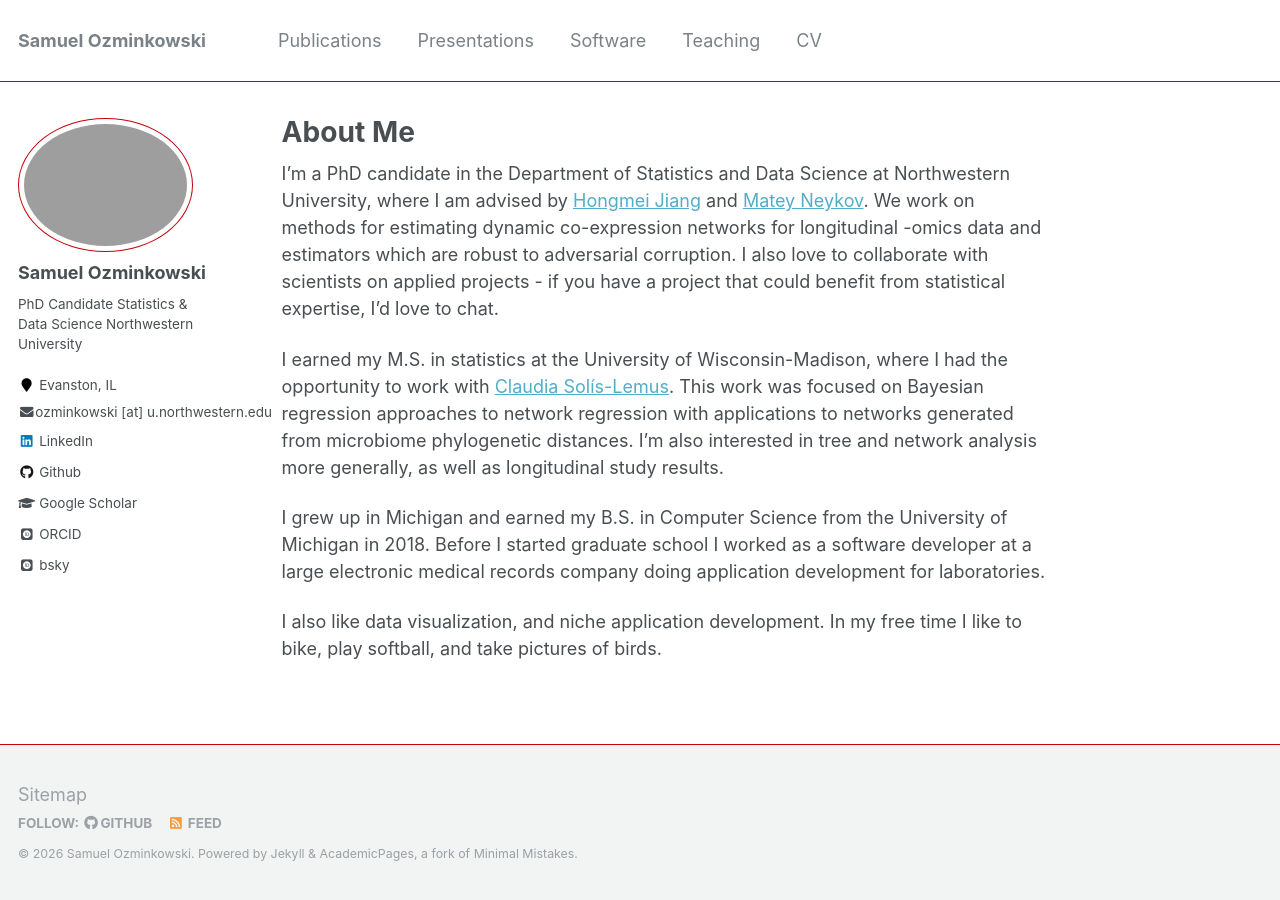
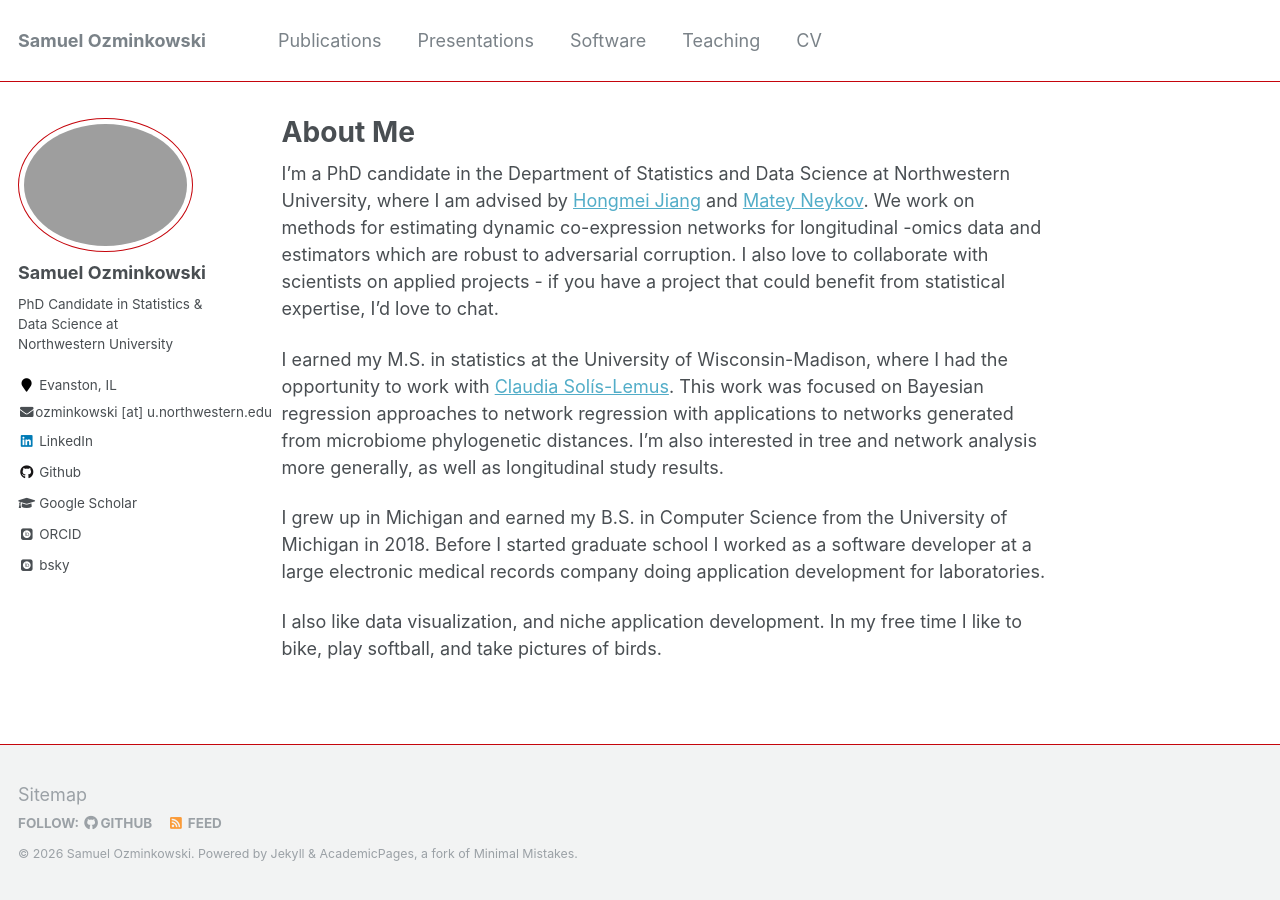
Before and after one commit to samozm/samozm.github.io, a Jekyll site: the page built from _pages/about.md, in a window 1280 px wide. Built offline with Jekyll 4.4.1, drawn with Linux system fonts in a browser that asks for light colours; some web fonts are replaced.

Commit message:
fix bio2

```diff
--- a/_config.yml
+++ b/_config.yml
@@ -82,7 +82,7 @@ analytics:
 author:
   name             : "Samuel Ozminkowski"
   avatar           : "sam.jpg"
-  bio              : "PhD Candidate \n Statistics & Data Science \n Northwestern University"
+  bio              : "PhD Candidate in Statistics & Data Science at Northwestern University"
   location         : "Evanston, IL"
   employer         :
   pubmed           : #"https://www.ncbi.nlm.nih.gov/pubmed/?term=john+snow"
```
